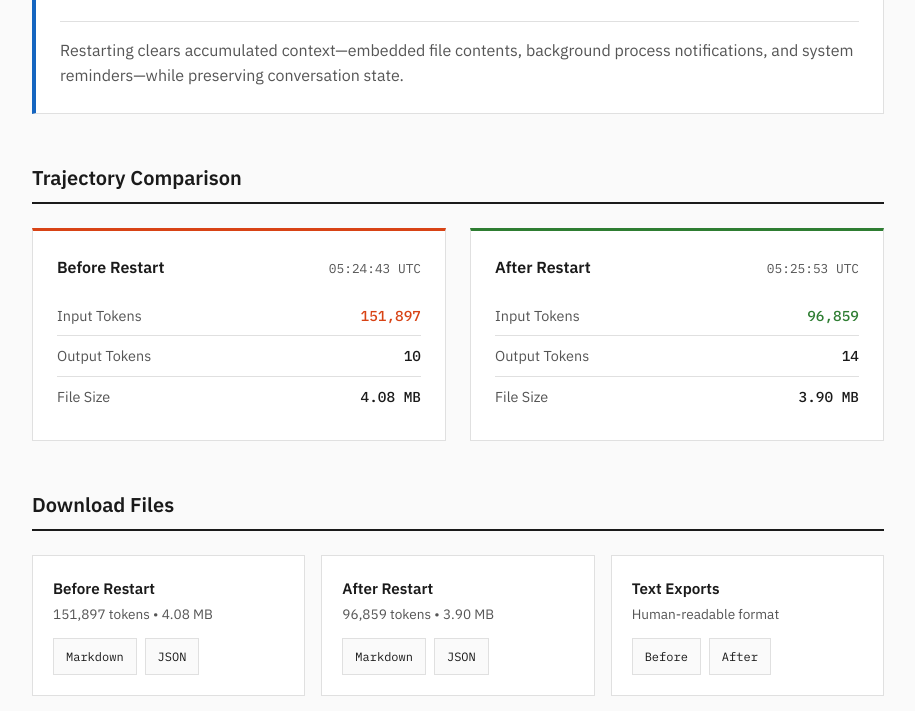
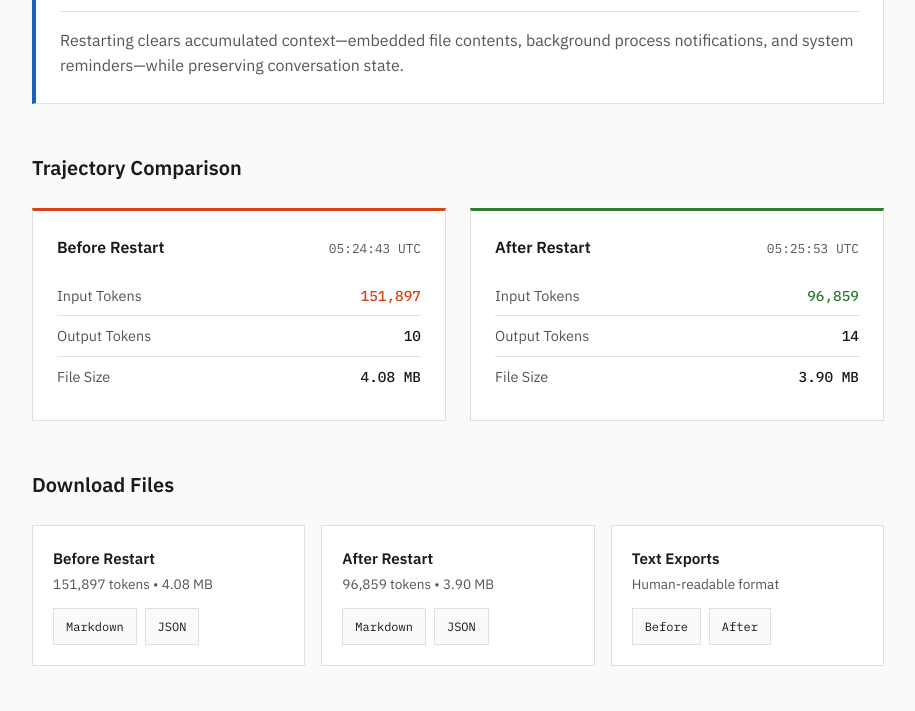
Before and after one commit to ejc3/claude-restart-trajectory-analysis, a plain HTML site: page index.html in a window 1280 px wide. Shown: the part 402-1113 px from the top of the page, without its empty margins (182-1097 px from the left). Drawn offline with Linux system fonts and the light colour scheme.

Commit message:
Remove h2 underlines for cleaner look

```diff
--- a/index.html
+++ b/index.html
@@ -123,8 +123,6 @@
             font-size: 1.25rem;
             font-weight: 600;
             margin-bottom: 1.5rem;
-            padding-bottom: 0.5rem;
-            border-bottom: 2px solid var(--text);
         }
 
         h3 {
```
